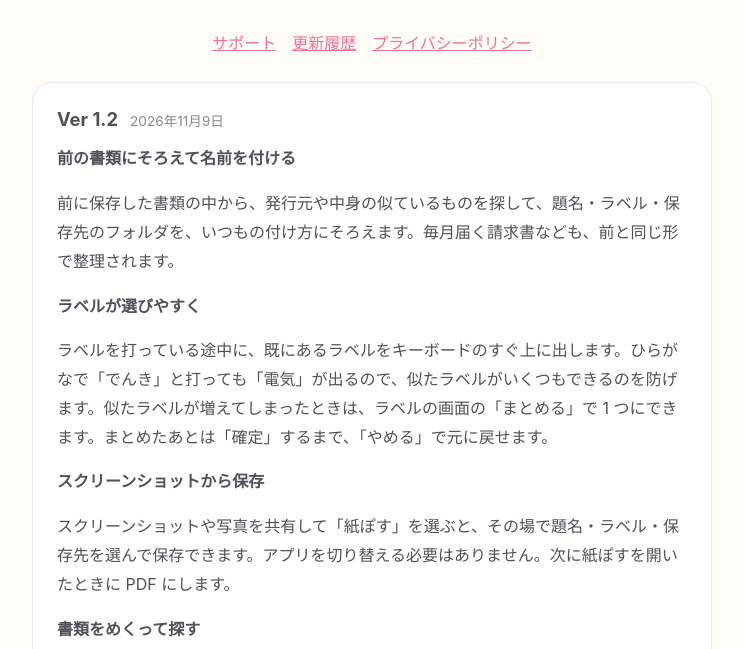
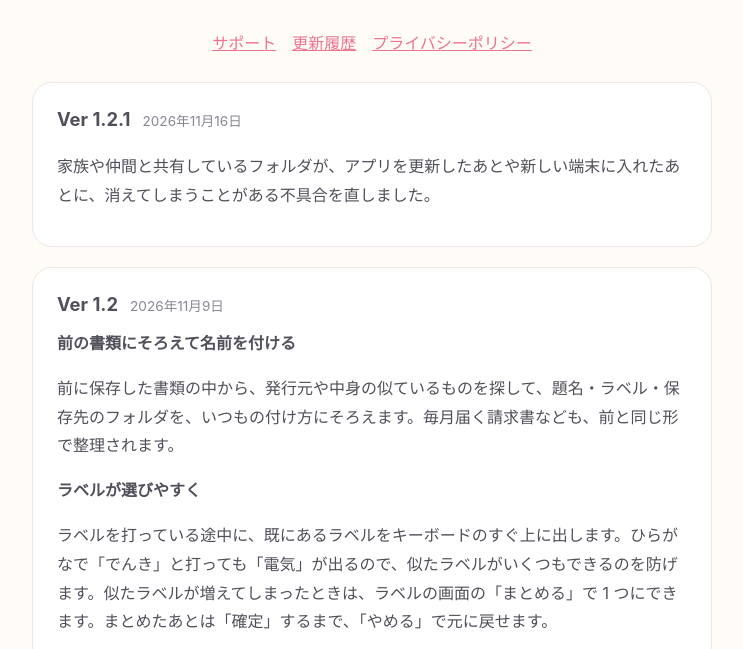
Before and after one commit to sanada046/kamipost-support, a plain HTML site: page releases.html in a window 1280 px wide. Shown: the part 125-774 px from the top of the page, without its empty margins (268-1011 px from the left). Drawn offline with Linux system fonts and the light colour scheme.

Commit message:
[概要] 紙ぽす Ver 1.2.1 を更新履歴に追加し共有の削除の説明を直す

```diff
--- a/releases.html
+++ b/releases.html
@@ -17,6 +17,11 @@
   <nav><a href="./">サポート</a><a href="releases.html">更新履歴</a><a href="privacy.html">プライバシーポリシー</a></nav>
 
   <!-- 新しい版をいちばん上に足していく -->
+  <section class="release">
+    <h2>Ver 1.2.1<span class="release-date">2026年11月16日</span></h2>
+    <p>家族や仲間と共有しているフォルダが、アプリを更新したあとや新しい端末に入れたあとに、消えてしまうことがある不具合を直しました。</p>
+  </section>
+
   <section class="release">
     <h2>Ver 1.2<span class="release-date">2026年11月9日</span></h2>
     <h3>前の書類にそろえて名前を付ける</h3>
```
Also changed, not shown: index.html (+1 -1 lines).
